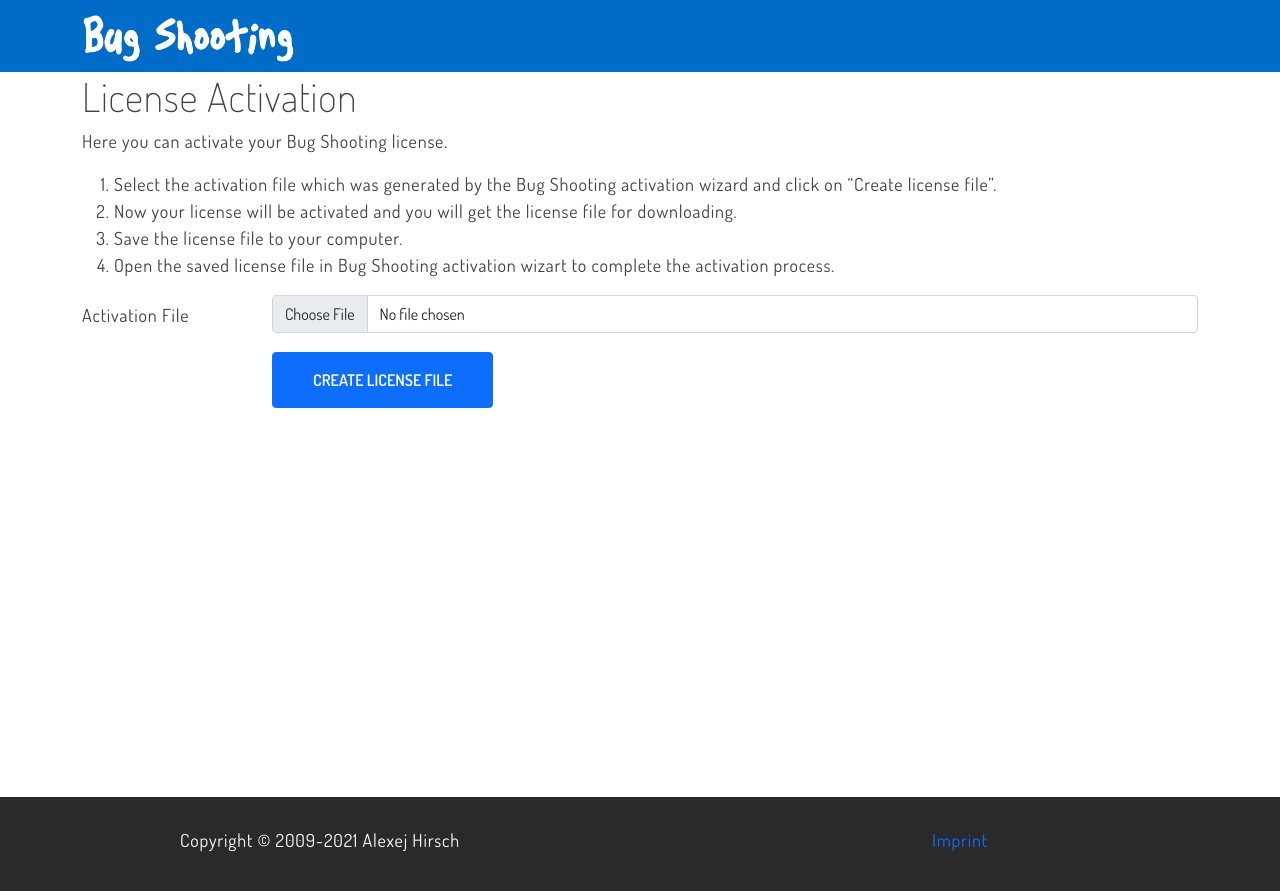
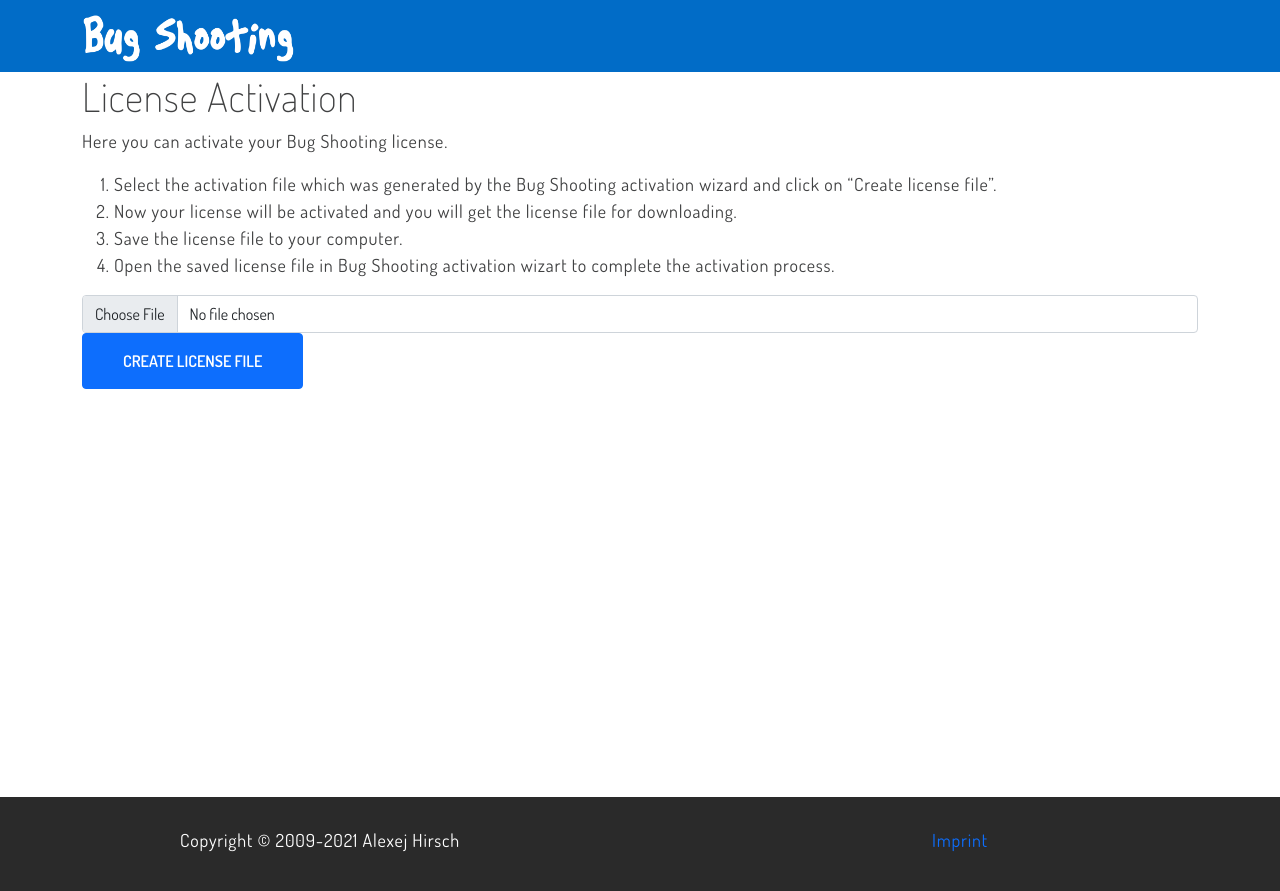
Before and after one commit to BugShooting/BugShooting.Homepage, a Jekyll site: the page built from activation.md, in a window 1280 px wide. Shown: the top 891 px of the page. Built offline with Jekyll 4.4.1, drawn with Linux system fonts in a browser that asks for light colours; our own code applies the rules of GitHub Pages for plain Markdown files.

Commit message:
Update activation.md

```diff
--- a/activation.md
+++ b/activation.md
@@ -11,15 +11,6 @@
 4. Open the saved license file in Bug Shooting activation wizart to complete the activation process.
 
 <form method="POST" action="https://services.bugshooting.com/rest/activatelicense">
-  <div class="row mb-3">
-    <label for="activationfile" class="col-sm-2 col-form-label">Activation File</label>
-    <div class="col-sm-10">
-      <input class="form-control" type="file" required name="activationfile" >
-    </div>
-  </div>
-  <div class="row mb-3">
-    <div class="col-sm-10  offset-sm-2">
-       <button class="btn btn-lg btn-primary btn-block" type="submit">Create license file</button>
-    </div>
-  </div>
+  <input class="form-control" type="file" required name="activationfile" placeholder="Activation File" >
+  <button class="btn btn-lg btn-primary btn-block" type="submit">Create license file</button>
 </form>
```
